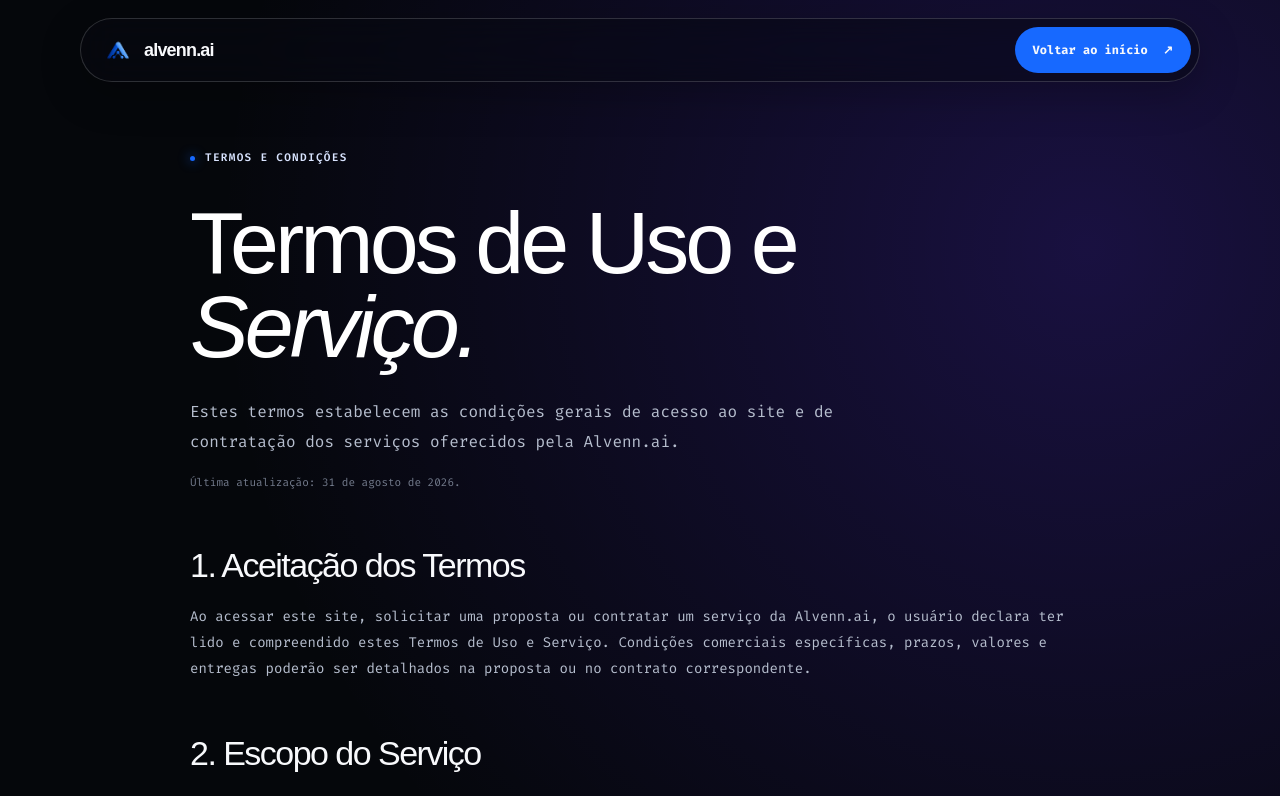
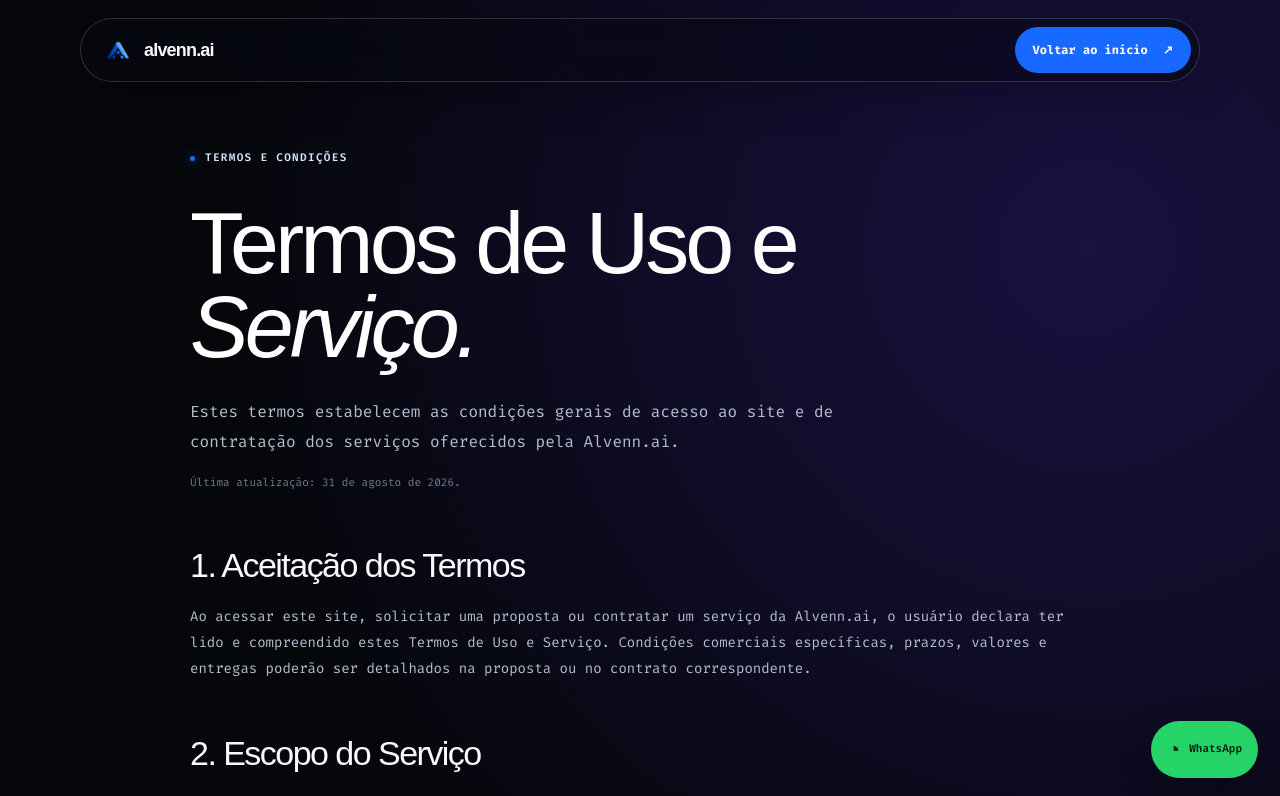
Before and after one commit to jeanlucasdeoliveiradocarmo-lab/alvenn.ai, a Next.js app: page /termos in a window 1280 px wide. Shown: the top 796 px of the page. Built offline with nearby package versions, Linux system fonts and the light colour scheme; no server answers.

Commit message:
Add FloatingWhatsApp component for WhatsApp link

```diff
--- /dev/null
+++ b/app/components/FloatingWhatsApp.tsx
@@ -0,0 +1,16 @@
+const WHATSAPP_URL = 'https://w.app/n6q9wu';
+
+export default function FloatingWhatsApp() {
+  return (
+    <a
+      href={WHATSAPP_URL}
+      className="whatsapp"
+      aria-label="Atendimento via WhatsApp"
+      target="_blank"
+      rel="noopener noreferrer"
+    >
+      <span aria-hidden="true">◔</span>
+      <b>WhatsApp</b>
+    </a>
+  );
+}
```
